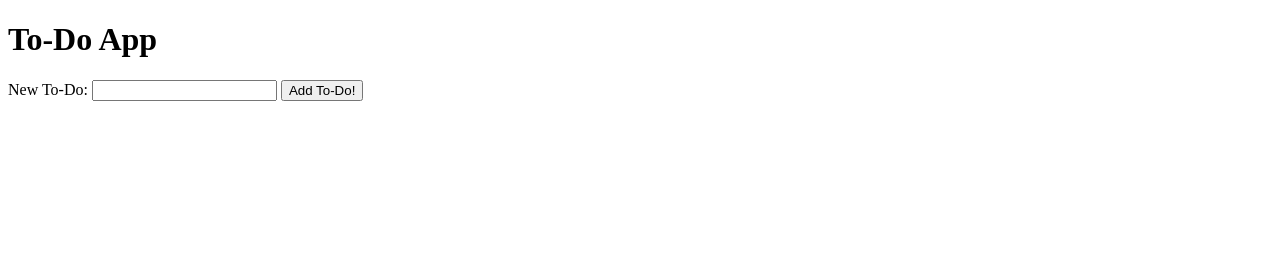
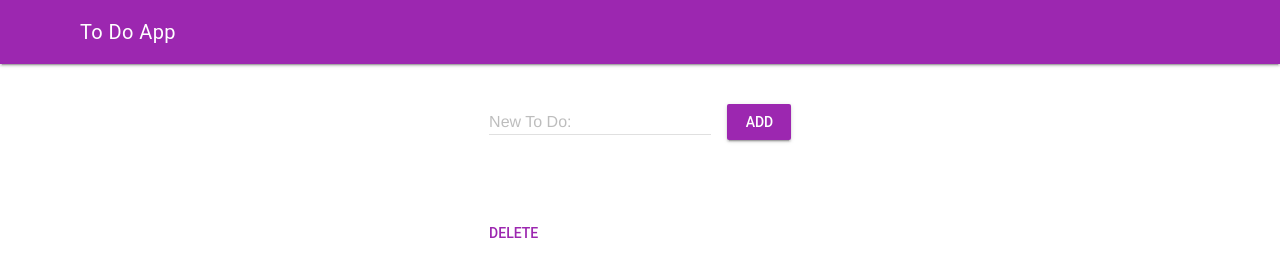
Before and after one commit to ifohi/to-do-app, a plain HTML site: page index.html in a window 1280 px wide. Drawn offline with nearby package versions, Linux system fonts and the light colour scheme.

Commit message:
FI Checkpoint 5 completed

```diff
--- a/index.html
+++ b/index.html
@@ -3,20 +3,46 @@
   <head>
     <meta name="viewport" content="width=device-width, initial-scale=1">
     <title>To-Do App</title>
+    <!-- Material Design Lite -->
+   <link rel="stylesheet" href="https://code.getmdl.io/1.3.0/material.purple-pink.min.css">
+   <script defer src="https://code.getmdl.io/1.3.0/material.min.js"></script>
+
+   <!-- Custom Styles -->
+   <link rel="stylesheet" href="styles/main.css">
   </head>
   <body>
-    <h1>To-Do App</h1>
 
-    <form id="addToDoForm">
-      <label for="newToDoText">New To-Do:</label>
-      <input type="text" id="newToDoText">
-      <button type="submit">Add To-Do!</button>
+    <div class="mdl-layout mdl-js-layout mdl-layout--fixed-header">
+      <header class="mdl-layout__header header-custom">
+        <div class="mdl-layout__header-row header-custom">
+          <span class="mdl-layout-title">To Do App</span>
+        </div>
+      </header>
+    <!-- container grid -->
+    <div class="mdl-grid">
+
+    <!-- add the input text and button -->
+
+    <div class="mainContent">
+      <form class="mdl-grid form-custom" id="addToDoForm">
+        <div class="mdl-cell mdl-cell--9-col mdl-cell--5-col-tablet mdl-cell--3-col-phone mdl-cell--middle mdl-textfield mdl-js-textfield mdl-textfield--floating-label">
+          <input class="mdl-textfield__input" type="text" id="newToDoText">
+          <label class="mdl-textfield__label" for="newToDoText">New To Do:</label>
+        </div>
+        <div class="mdl-cell mdl-cell--3-col mdl-cell--3-col-tablet mdl-cell--1-col-phone mdl-cell--middle button-custom">
+      <button class="mdl-button mdl-js-button mdl-button--raised mdl-button--colored" type="submit">Add To-Do!</button>
+    </form>
+    </div>
+    <!-- add list of the users' to dos -->
+    <ul class='mdl-list' id="toDoList">
+
+    </ul>
+
+    <form id="deleteToDo">
+      <button class="mdl-button mdl-js-button mdl-button--primary" type="submit">Delete</button>
     </form>
 
-    <ul id="toDoList">
-    </ul>
-
-  <script src="app.js"></script>
-
+    <!-- link to javascript file -->
+    <script src="app.js"></script>
   </body>
 </html>
```
